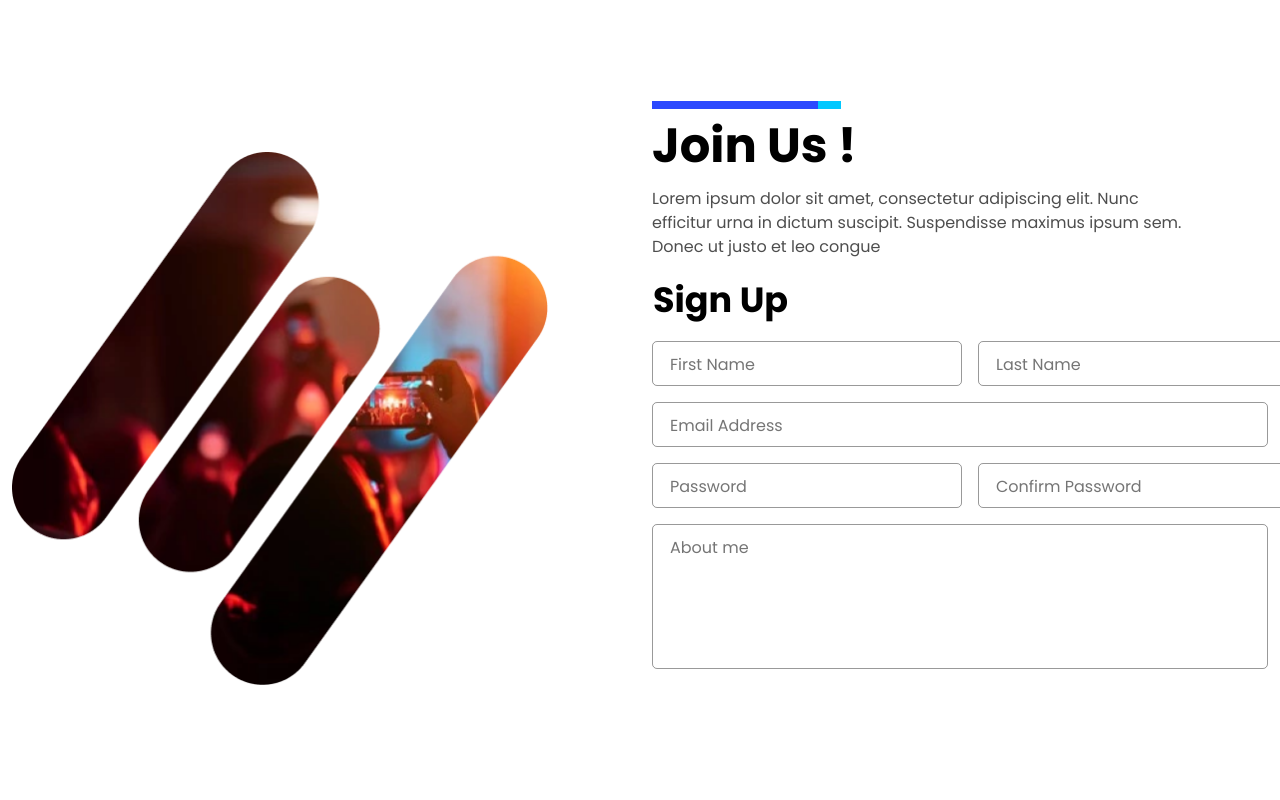
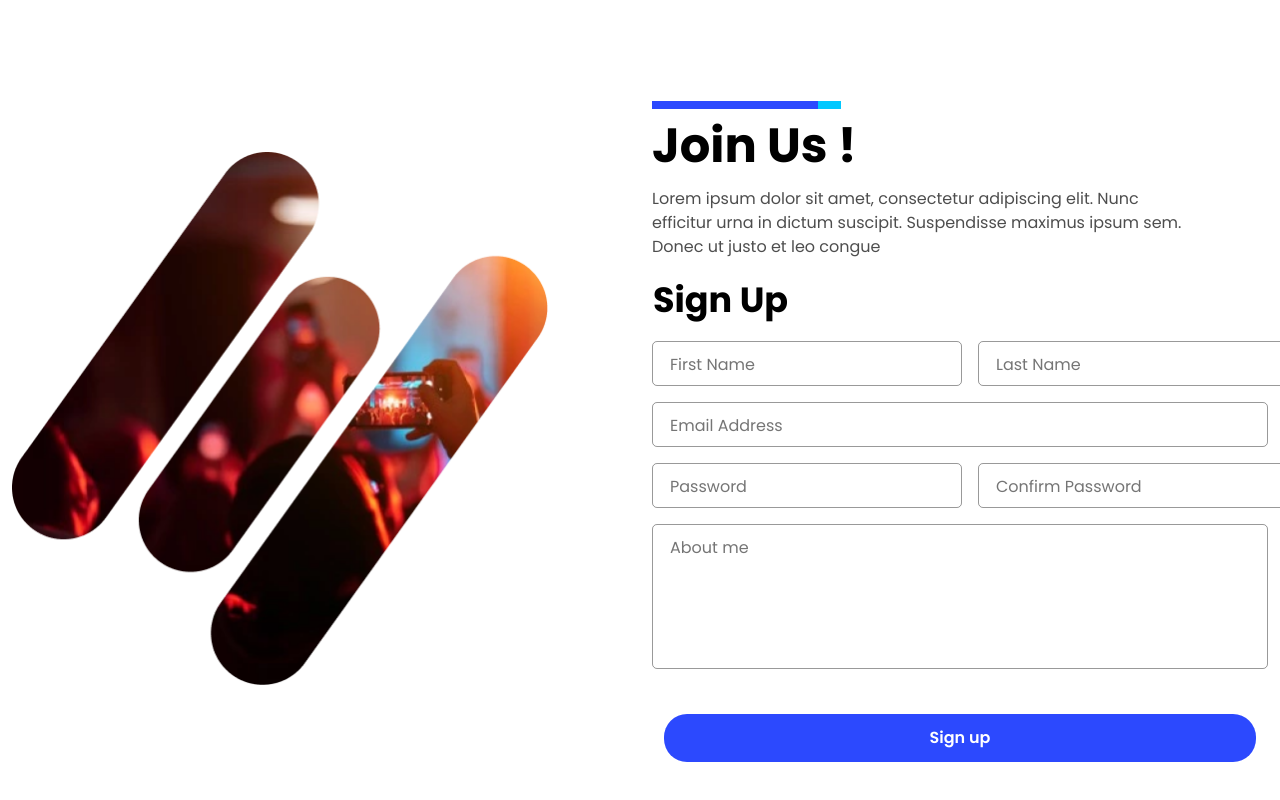
Before and after one commit to JatinSesma/Home-Page, a plain HTML site: page index.html in a window 1280 px wide. Shown: the part 2794-3594 px from the top of the page. Before the commit the page ends 3533 px from the top, so only its background shows below. Drawn offline with Linux system fonts and the light colour scheme.

Commit message:
section 4 update

```diff
--- a/assets/css/style.css
+++ b/assets/css/style.css
@@ -767,9 +767,31 @@ bg-layer::before {
 .w-536 {
     width: 536px;
 }
-.gap-16{
+
+.gap-16 {
     gap: 16px;
 }
-.w-30{
+
+.w-30 {
     width: 310px;
 }
+
+.sign-up {
+    color: #FFF;
+    font-family: Poppins;
+    font-size: 16px;
+    font-style: normal;
+    font-weight: 600;
+    line-height: 150%;
+    border-radius: 23px;
+    background: #2C49FE;
+    border: none;
+    padding: 12px;
+    margin-top: 25px;
+}
+
+.sign-up:hover {
+    background-color: white;
+    border: 2px solid #4d67ea;
+    color: #4d67ea;
+}
--- a/index.html
+++ b/index.html
@@ -396,6 +396,9 @@
                         <textarea name="about me" id="about me" placeholder="About me" cols="30" rows="5"
                             class="form txtarea "></textarea>
                     </div>
+                    <div class="col-12">
+                        <button class="sign-up w-100 curser">Sign up</button>
+                    </div>
                 </div>
             </div>
         </div>
```
